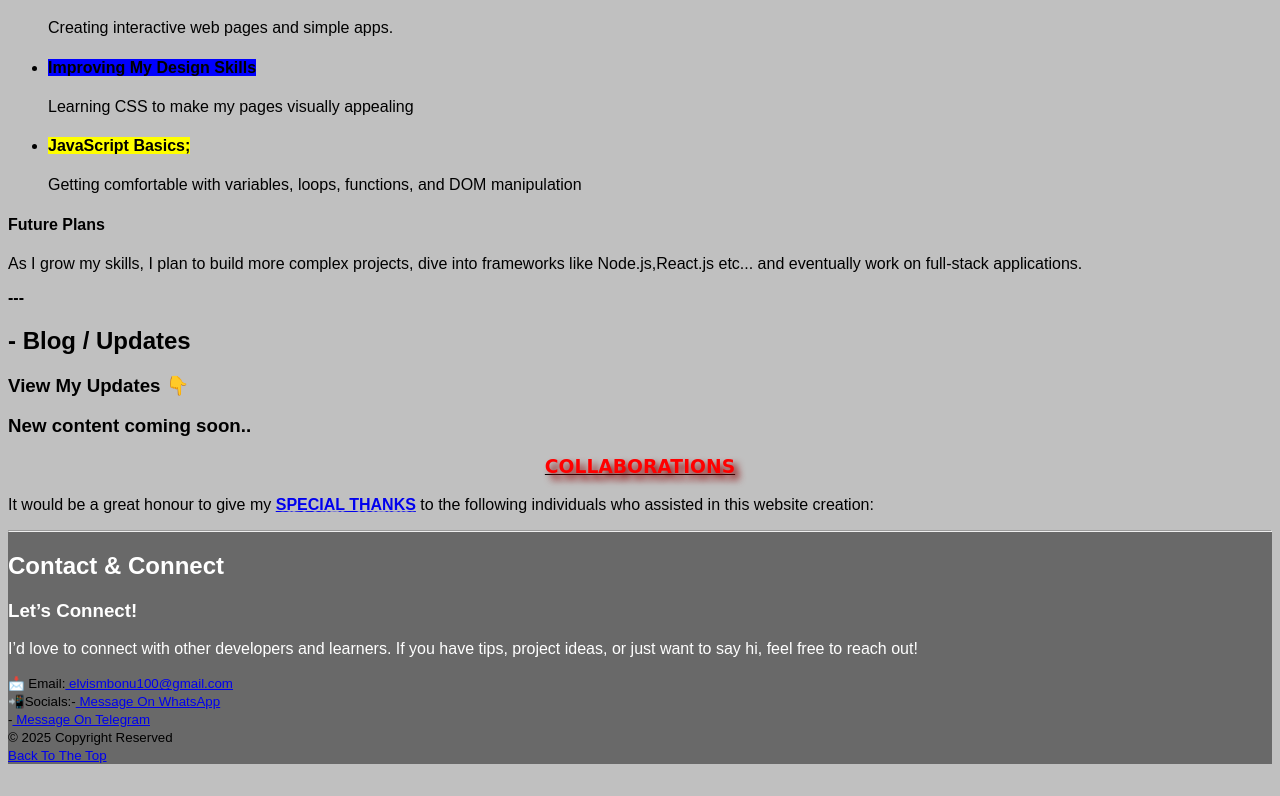
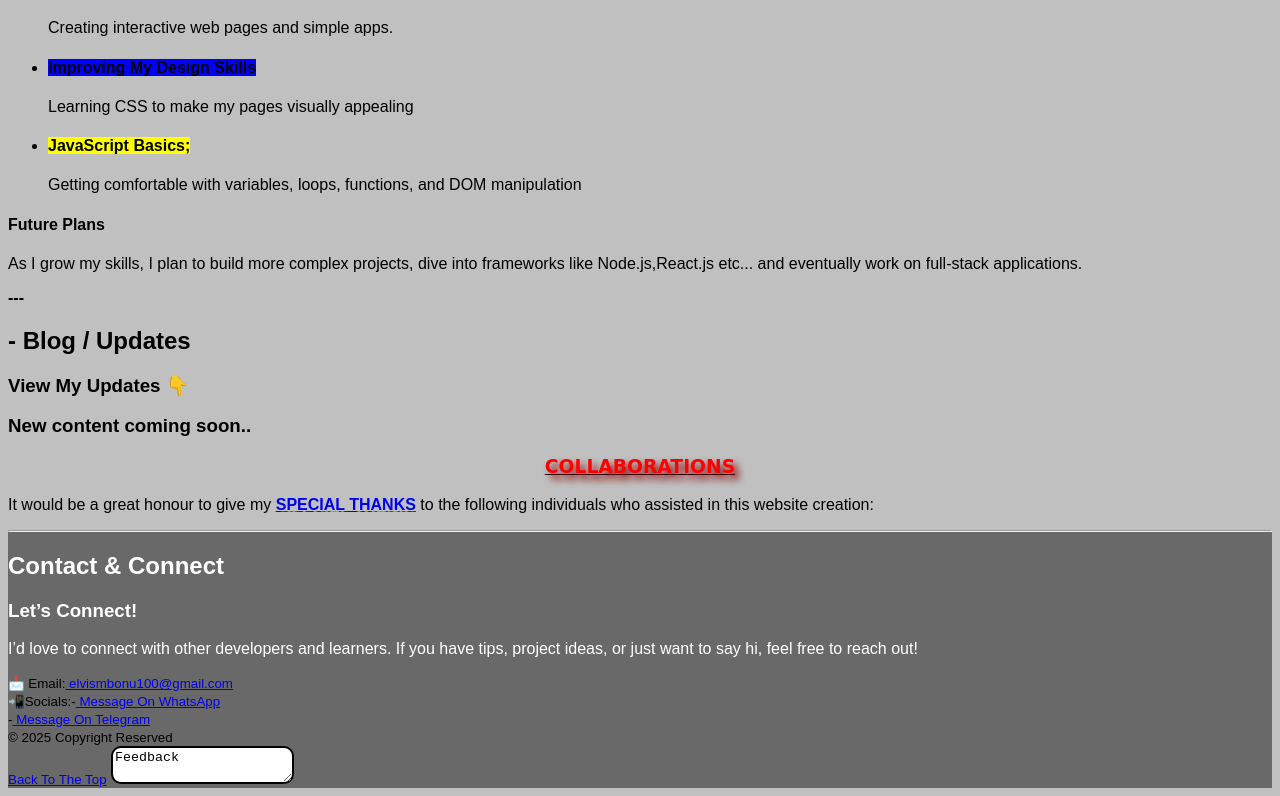
Before and after one commit to Ace-ux-cmd/Ace-Domain, a plain HTML site: page index.html in a window 1280 px wide. Shown: the part 1422-2218 px from the top of the page. Before the commit the page ends 2194 px from the top, so only its background shows below. Drawn offline with Linux system fonts and the light colour scheme.

Commit message:
Update index.html
Added Feedback and made some changes

```diff
--- a/index.html
+++ b/index.html
@@ -136,6 +136,7 @@ I’d love to connect with other developers and learners. If you have tips, proj
 <small>-<a href = "https://t.me//aceuchiha100"> Message On Telegram</a></small><br>
 <small>&copy 2025 Copyright Reserved<br></small>
 <small><a href="#top">Back To The Top</a></small>
+      <textarea style="border-radius: 10px; border: 2px solid black;">Feedback</textarea>
 
   </footer>
 </body>
```
